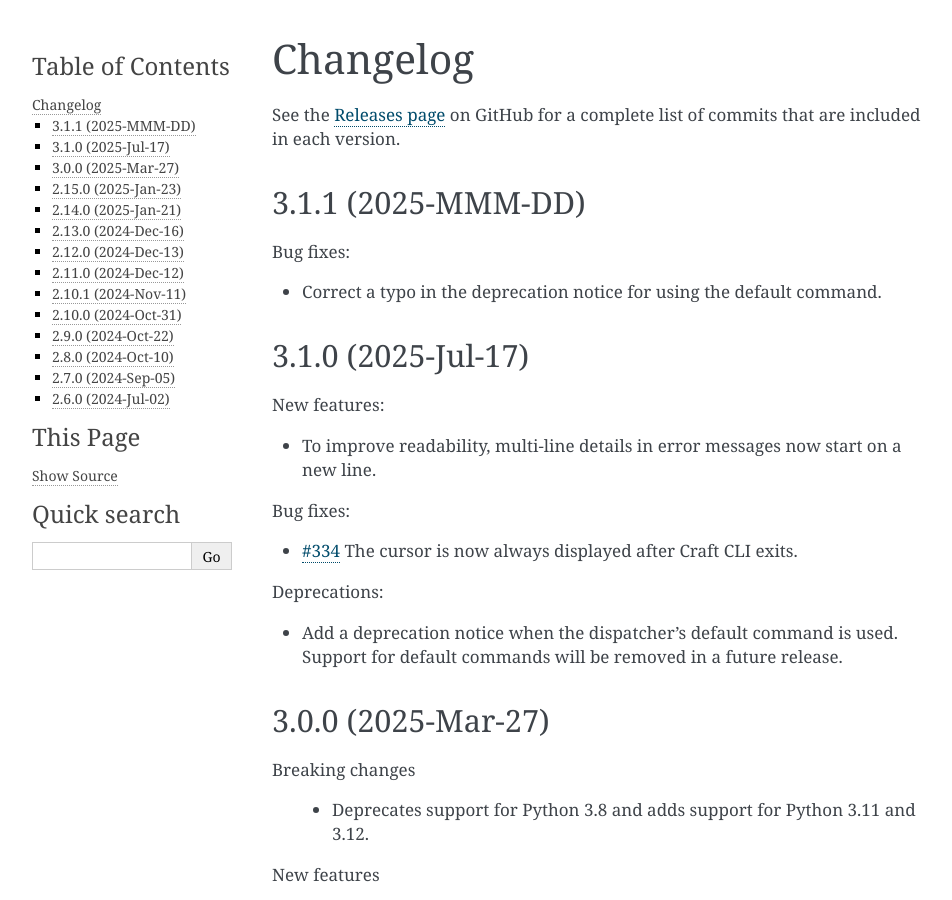
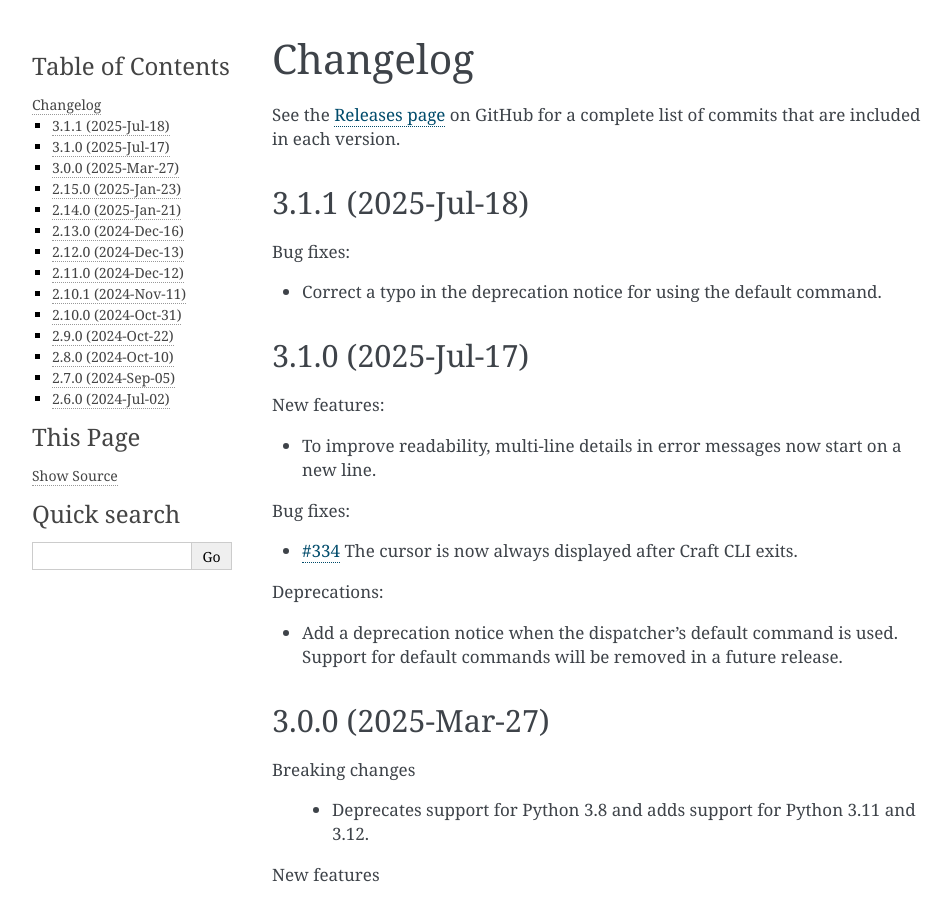
Before and after one commit to canonical/craft-cli, a Sphinx documentation site: the page built from docs/changelog.rst, in a window 1280 px wide and 900 px high. Shown: the whole window, without its empty margins (148-1100 px from the left). Built offline with Sphinx 7.4.7, drawn with Linux system fonts in a browser that asks for light colours; pages that are not in the unit, such as notebooks, are missing from menus.

Commit message:
docs: finalize 3.1.1
Signed-off-by: Callahan Kovacs <callahan.kovacs@canonical.com>

```diff
--- a/docs/changelog.rst
+++ b/docs/changelog.rst
@@ -8,7 +8,7 @@ included in each version.
 
 .. _release-3.1.1:
 
-3.1.1 (2025-MMM-DD)
+3.1.1 (2025-Jul-18)
 -------------------
 
 Bug fixes:
```
